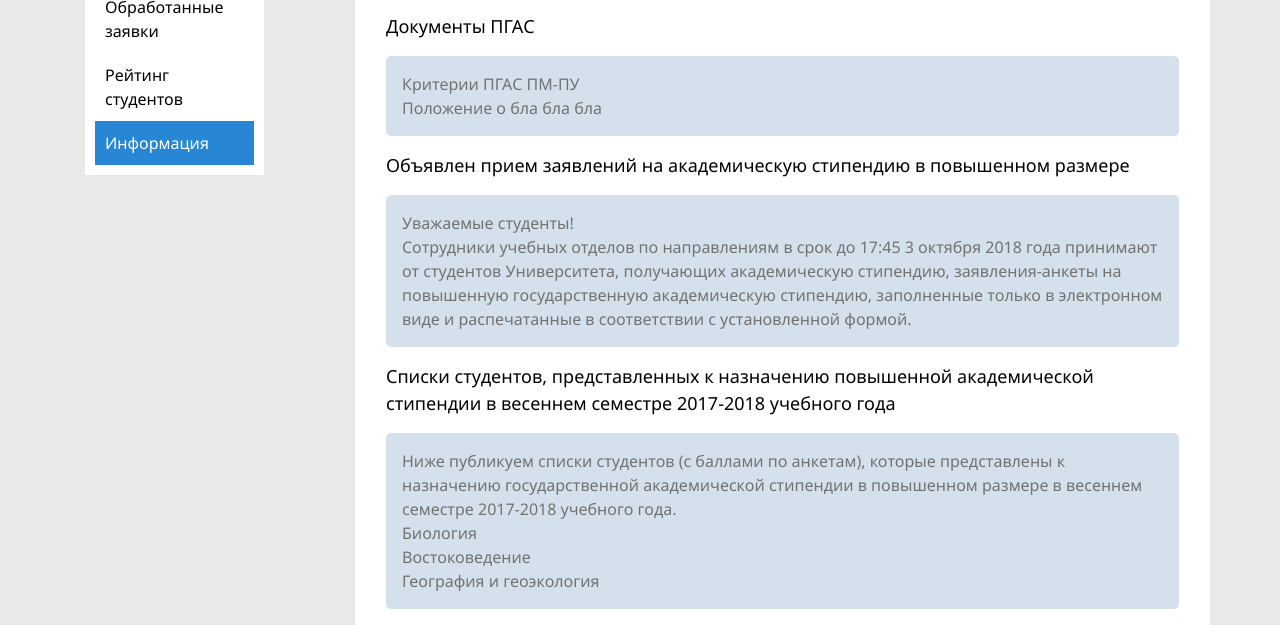
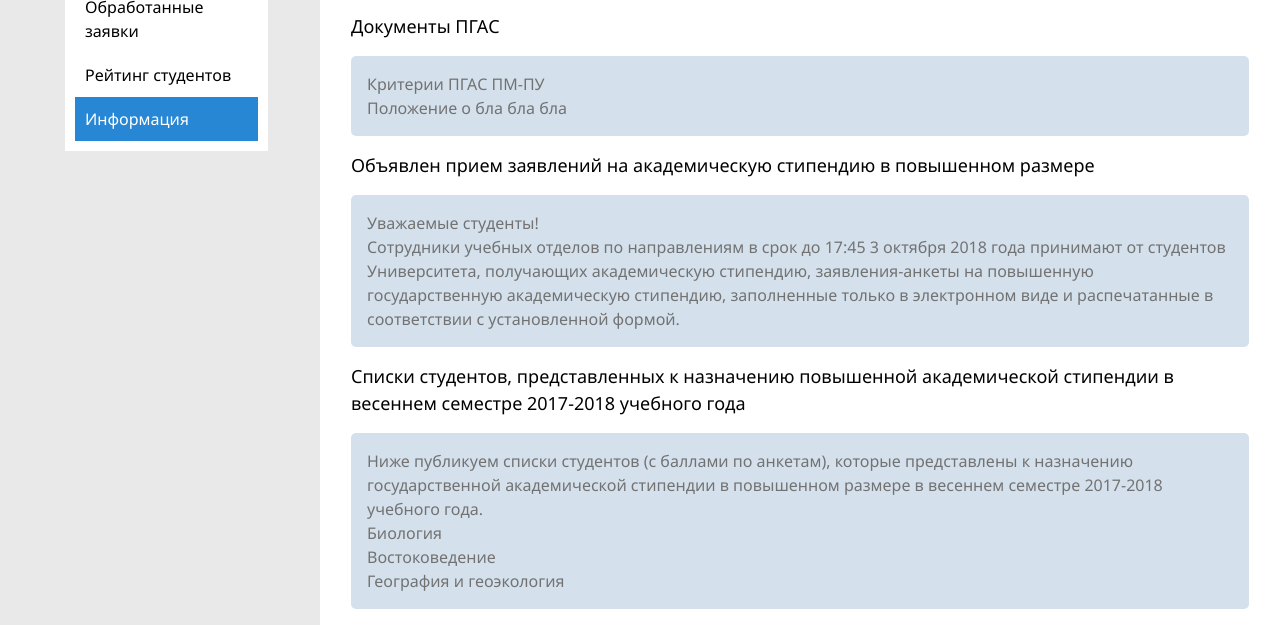
Before and after one commit to am-cp-edu-project/portfolio, a website: page frontend/build/info.html in a window 1280 px wide. Shown: the part 196-821 px from the top of the page. Drawn offline with nearby package versions, Linux system fonts and the light colour scheme; files that its build step writes are made by us from their sources; files whose address does not match are found by name.

Commit message:
made menu look same

```diff
--- a/frontend/build/info.html
+++ b/frontend/build/info.html
@@ -27,7 +27,7 @@
         </div>
 
     </header>
-    <div class="container main_block">
+    <div class="main_block">
         <div class="row">
                 <div class="col-3">
                     <div class="menu">
@@ -40,7 +40,7 @@
                     </div>
                 </div>
 
-            <div class="col-md-9 rightBlock">
+            <div class="col-9 rightBlock">
                 <div class="block_main_right">
                     <p  class="headline">
                         Информация
--- a/frontend/build/public/style/info.css
+++ b/frontend/build/public/style/info.css
@@ -1,14 +1,3 @@
-/*.name_doc {*/
-    /*color:#;*/
-    /*font-size: 16px;*/
-/*}*/
-/*text-decoration: underline;*/
-
- /*.document:hover{*/
-   /*font-size: 14px;*/
-   /*color:#0087D7;;*/
-/*}*/
-
 body {
     font-family: "Segoe UI", "Helvetica Neue", "Droid Sans", Arial, Tahoma, Geneva, sans-serif;
     font-size: 16px;
@@ -41,14 +30,12 @@ body {
     margin-right: 40px;
 }
 /**/
-.main_block{
-    margin-top: 50px;
-}
 /*Навигация*/
 
 .menu {
     width: 70%;
     background-color: white;
+    margin: 50px;
     padding: 10px;
 }
 .element_active a {
@@ -71,7 +58,8 @@ body {
     padding: 0;
 }
 /**/
-.rightBlock{
+.rightBlock {
+    margin-top: 50px;
     background-color: white;
 }
 .hr_blue{
--- a/frontend/build/public/style/profile_admin_style.css
+++ b/frontend/build/public/style/profile_admin_style.css
@@ -41,7 +41,7 @@ main{
 }
 .element a{
     background-color: white;
-    color: rgb(115,115,115);
+    color: black;
     padding: 10px;
     display: block;
     width: 100%;
--- a/frontend/build/public/style/rating.css
+++ b/frontend/build/public/style/rating.css
@@ -41,7 +41,7 @@ main{
 }
 .element a{
     background-color: white;
-    color: rgb(115,115,115);
+    color: black;
     padding: 10px;
     display: block;
     width: 100%;
```
Also changed, not shown: frontend/build/processed.html (+1 -1 lines), frontend/build/profile_admin.html (+2 -1 lines).
